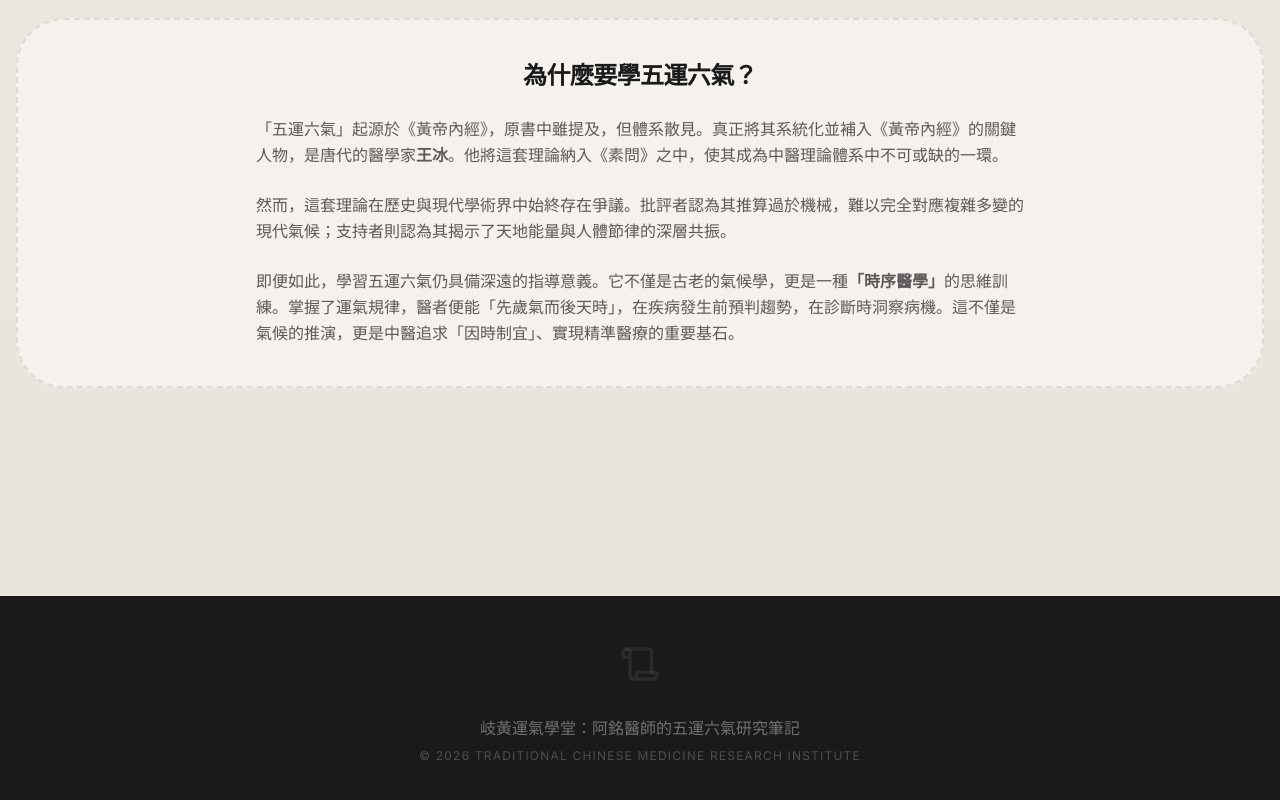
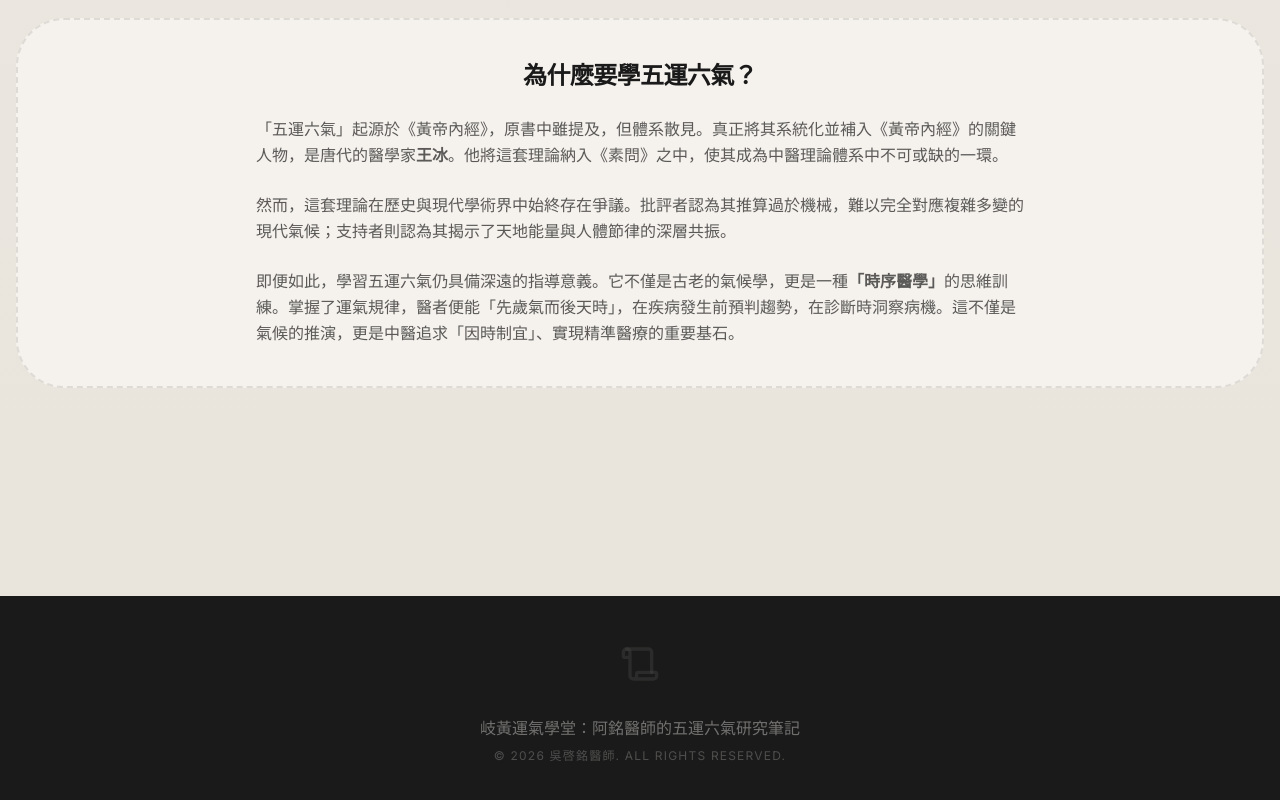
Before and after one commit to chimungwu/TCM_Weather, a React (Vite) app: page / in a window 1280 px wide. Shown: the part 3585-4385 px from the top of the page. Built offline with nearby package versions, Linux system fonts and the light colour scheme.

Commit message:
feat: Update copyright and license information
Updates the copyright notice in the footer and adds a detailed copyright and license section to the About Author page. This clarifies ownership and the terms under which the website content can be used, specifically adhering to CC BY-NC 4.0.

```diff
--- a/src/App.tsx
+++ b/src/App.tsx
@@ -136,7 +136,7 @@ export default function App() {
             <Scroll size={40} className="opacity-20" />
           </div>
           <p className="font-sans text-base mb-2">岐黃運氣學堂：阿銘醫師的五運六氣研究筆記</p>
-          <p className="font-sans text-xs uppercase tracking-widest opacity-60">© 2026 Traditional Chinese Medicine Research Institute</p>
+          <p className="font-sans text-xs uppercase tracking-widest opacity-60">© 2026 吳啓銘醫師. All rights reserved.</p>
         </div>
       </footer>
     </div>
--- a/src/components/AboutAuthor.tsx
+++ b/src/components/AboutAuthor.tsx
@@ -148,6 +148,18 @@ export default function AboutAuthor() {
             </p>
           </div>
         </section>
+
+        {/* Copyright & License */}
+        <section className="md:col-span-2 bg-parchment p-8 rounded-3xl border border-ink/10 text-center space-y-4">
+          <h3 className="text-xl font-bold text-ink">版權與授權 (Copyright & License)</h3>
+          <p className="text-sm text-ink/70 font-sans">
+            © 2026 吳啓銘醫師. All rights reserved.
+          </p>
+          <p className="text-sm text-ink/70 font-sans max-w-2xl mx-auto">
+            本網站內容採用「創用 CC 姓名標示-非商業性 4.0 國際授權條款」(CC BY-NC 4.0) 授權。
+            您可以自由分享、重製本網站內容，但必須標示作者姓名，且不得用於商業目的。
+          </p>
+        </section>
       </div>
     </div>
   );
```
